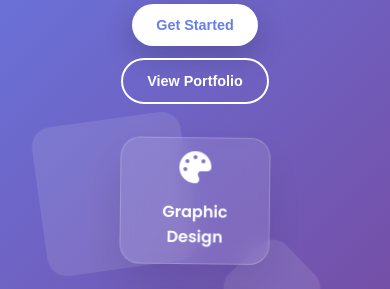
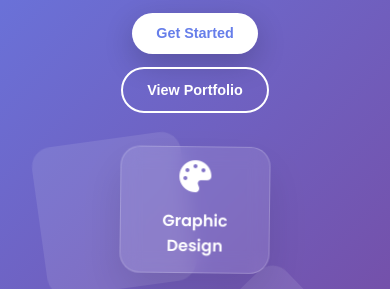
Before and after one commit to Ashwani16167/SS, a website: page index.html in a window 390 px wide. Shown: the part 266-555 px from the top of the page. Drawn offline with Linux system fonts and the light colour scheme.

Commit message:
Comprehensive fix for mobile hero section visibility - prevent services overlap

```diff
--- a/styles.css
+++ b/styles.css
@@ -951,20 +951,52 @@ body {
 
 /* Prevent section overlapping on mobile */
 @media (max-width: 768px) {
-    section {
-        clear: both;
-        position: relative;
-    }
-
     .hero {
+        height: auto;
+        min-height: 85vh;
+        padding-top: 80px;
+        padding-bottom: 4rem;
         position: relative;
         z-index: 1;
+        display: flex;
+        align-items: center;
+        justify-content: center;
     }
 
     .services {
+        padding: 4rem 0;
+        margin-top: 0;
         position: relative;
-        z-index: 1;
-        margin-top: 0;
+        z-index: 2;
+        background: #f8f9fa;
+        width: 100%;
+        clear: both;
+    }
+
+    section {
+        position: relative;
+        display: block;
+        width: 100%;
+    }
+}
+
+/* Force proper section flow on mobile */
+@media (max-width: 768px) {
+    body {
+        overflow-x: hidden;
+    }
+
+    .hero, .services, .portfolio, .about, .contact {
+        position: relative;
+        display: block;
+        width: 100%;
+        margin: 0;
+        transform: none !important;
+    }
+
+    .services {
+        margin-top: 0 !important;
+        top: 0 !important;
     }
 }
 
@@ -982,11 +1014,14 @@ body {
         padding: 0.8rem 0;
     }    .hero {
         height: auto;
-        min-height: 80vh;
+        min-height: 85vh;
         padding-top: 80px;
-        padding-bottom: 3rem;
+        padding-bottom: 4rem;
         position: relative;
         z-index: 1;
+        display: flex;
+        align-items: center;
+        justify-content: center;
     }
 
     .hero-content {
@@ -994,9 +1029,10 @@ body {
         text-align: center;
         gap: 1.5rem;
         padding: 1.5rem 1rem;
-        margin-top: 0.5rem;
+        margin-top: 0;
         height: auto;
         min-height: auto;
+        max-width: 100%;
     }
 
     .hero-3d {
@@ -1005,10 +1041,13 @@ body {
     }
 
     .services {
-        padding: 3rem 0;
+        padding: 4rem 0;
         margin-top: 0;
         position: relative;
-        z-index: 1;
+        z-index: 2;
+        background: #f8f9fa;
+        width: 100%;
+        clear: both;
     }
 
     .hero-title {
@@ -1154,10 +1193,13 @@ body {
     }    .hero {
         padding-top: 70px;
         height: auto;
-        min-height: 75vh;
-        padding-bottom: 2rem;
+        min-height: 80vh;
+        padding-bottom: 3rem;
         position: relative;
         z-index: 1;
+        display: flex;
+        align-items: center;
+        justify-content: center;
     }
 
     .hero-content {
@@ -1165,6 +1207,7 @@ body {
         margin-top: 0;
         gap: 1rem;
         height: auto;
+        max-width: 100%;
     }
 
     .hero-3d {
@@ -1173,10 +1216,13 @@ body {
     }
 
     .services {
-        padding: 2.5rem 0;
+        padding: 3rem 0;
         margin-top: 0;
         position: relative;
-        z-index: 1;
+        z-index: 2;
+        background: #f8f9fa;
+        width: 100%;
+        clear: both;
     }
 
     .section-header {
```
